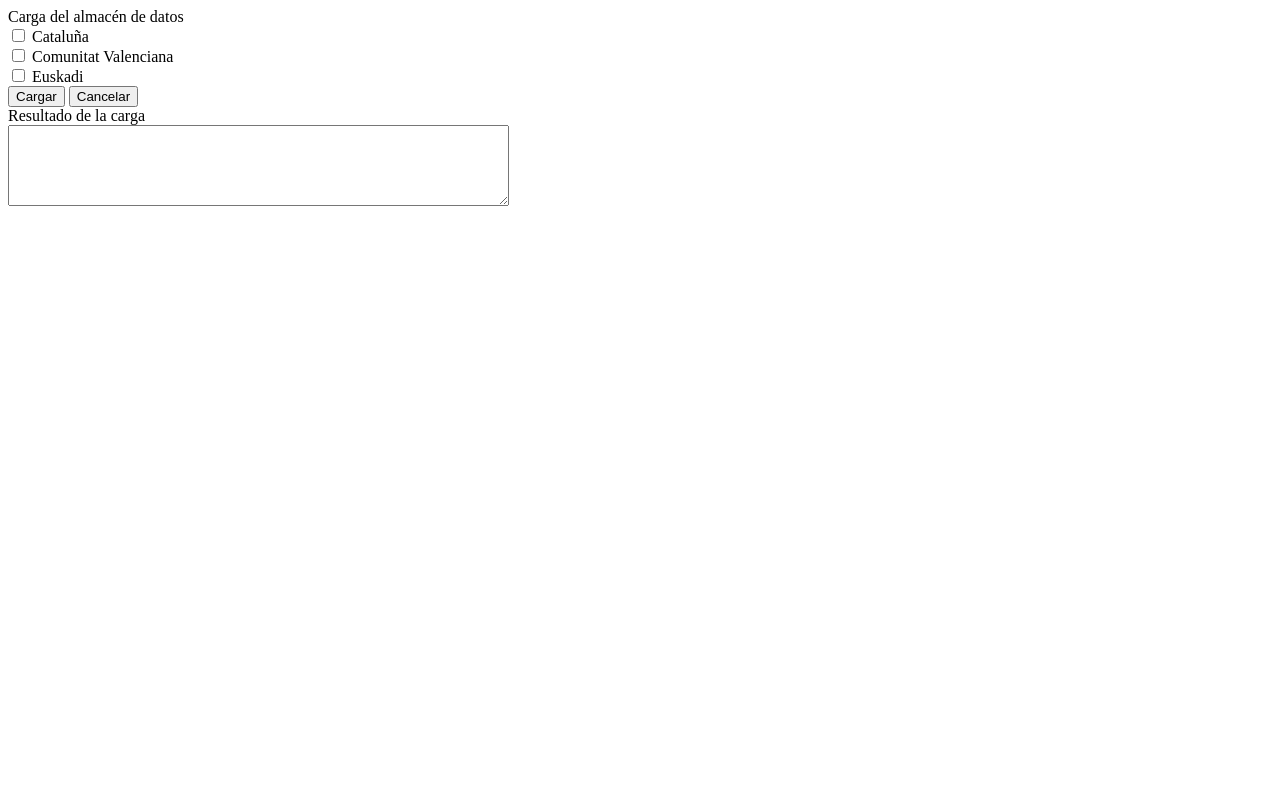
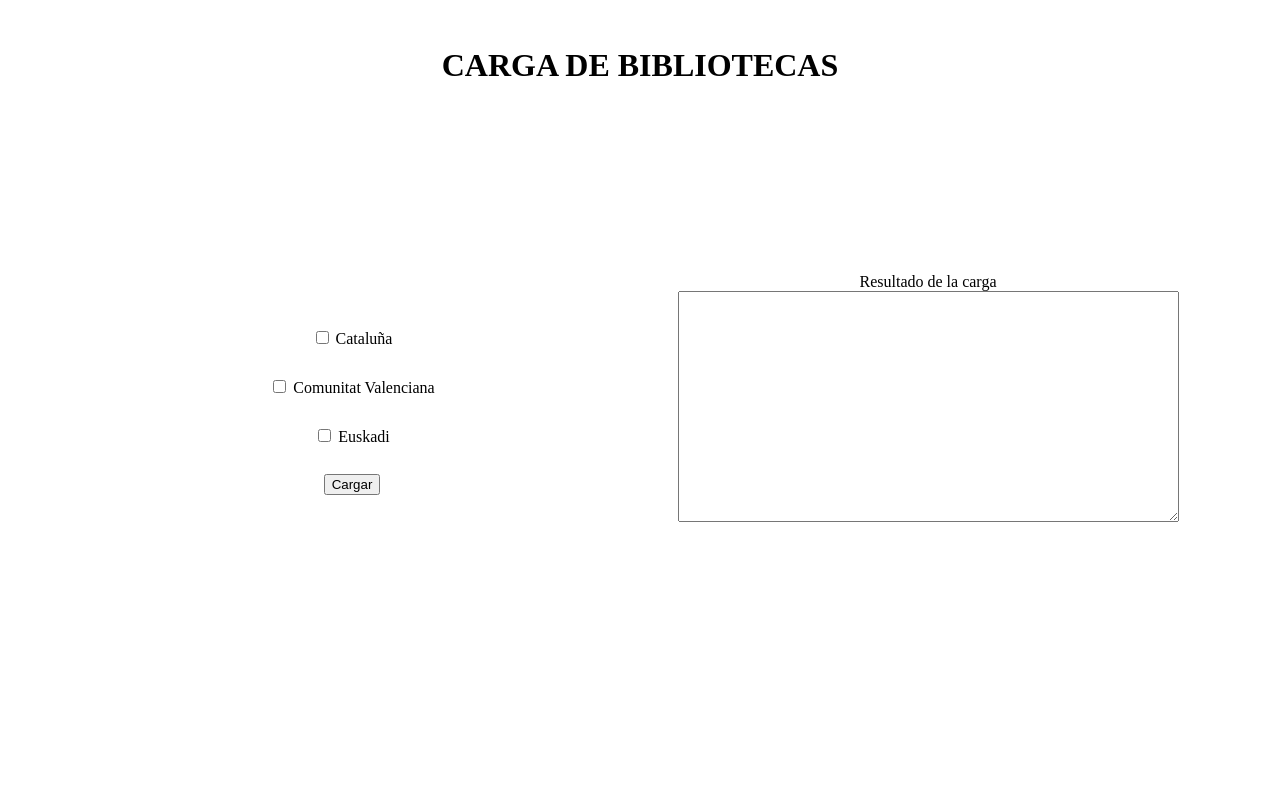
Before and after one commit to KuboSD/IEI2021-API, a website: page FrontEnd/carga.html in a window 1280 px wide. Drawn offline with Linux system fonts and the light colour scheme.

Commit message:
Index y Carga htmls creados y Api cambiada para que se reciban peticiones HTTP

```diff
--- /dev/null
+++ b/FrontEnd/carga.css
@@ -0,0 +1,54 @@
+html, body{
+    width: 100%;
+    height: 100%;
+    padding: 0;
+    margin: 0;
+}
+
+.main-container{
+    width: 100%;
+    height: 100%;
+    display: flex;
+    flex-direction: column;
+}
+
+.title-container{
+    width: 100%;
+    height: 15%;
+    display: flex;
+    justify-content: center;
+    padding-top: 2%;
+}
+
+.content-container{
+    height: 85%;
+    width: 100%;
+    display: flex;
+    flex-direction: row;
+    justify-content: space-between;
+    padding-bottom: 10%;
+}
+
+.input-container{
+    height: 100%;
+    width: 50%;
+    padding-left: 5%;
+    display: flex;
+    flex-direction: column;
+    align-items: center;
+    justify-content: center;
+}
+
+.result-container{
+    height: 100%;
+    width: 50%;
+    padding-right: 5%;
+    display: flex;
+    flex-direction: column;
+    align-items: center;
+    justify-content: center;
+}
+
+.input-container div{
+    margin-top: 5%;
+}
--- a/FrontEnd/carga.html
+++ b/FrontEnd/carga.html
@@ -1,25 +1,36 @@
+<!DOCTYPE html>
 <html>
-    <title>Buscador de bibliotecas</title>
-
-    <head>Carga del almacén de datos</head>
-    <div></div>
+    <head>
+        <title>Carga de bibliotecas</title>
+        <link rel="stylesheet" href="carga.css">
+    </head>
     <body>
-
-        <input type="checkbox" id="vehicle1" name="vehicle1" value="Bike">
-            <label for="vehicle1"> Cataluña</label><br>
-
-        <input type="checkbox" id="vehicle2" name="vehicle2" value="Car">
-            <label for="vehicle2">Comunitat Valenciana</label><br>
-
-        <input type="checkbox" id="vehicle3" name="vehicle3" value="Boat">
-            <label for="vehicle3"> Euskadi</label><br>
-
-        <input type="button" value="Cargar"> </input>
-        <input type="button" value="Cancelar"> </input>
-        <div></div>
-
-        <label>Resultado de la carga</label>
-        <div></div>
-        <textarea name="Resultado"  cols="60" rows="5"></textarea>
-
+        <div class="main-container">
+            <div class="title-container">
+                <h1>CARGA DE BIBLIOTECAS</h1>
+            </div>
+            <div class="content-container">
+                <div class="input-container">
+                    <div class="catalunya-input-container">
+                        <input type="checkbox" id="vehicle1" name="vehicle1" value="Bike">
+                        <label> Cataluña</label>
+                    </div>
+                    <div class="cv-input-container">
+                        <input type="checkbox" id="vehicle2" name="vehicle2" value="Car">
+                        <label>Comunitat Valenciana</label>
+                    </div>
+                    <div class="euskadi-input-container">
+                        <input type="checkbox" id="vehicle3" name="vehicle3" value="Boat">
+                        <label> Euskadi</label>
+                    </div>
+                    <div class="button-input-container">
+                        <input type="button" value="Cargar"> </input>
+                    </div>
+                </div>
+                <div class="result-container">
+                    <label>Resultado de la carga</label>
+                    <textarea name="Resultado"  cols="60" rows="15"></textarea>
+                </div>
+            </div>
+        </div>
     </body>
--- /dev/null
+++ b/FrontEnd/styles.css
@@ -0,0 +1,39 @@
+html, body{
+    width: 100%;
+    height: 100%;
+    margin: 0;
+    padding: 0;
+}
+
+.main-container{
+    width: 100%;
+    height: 100%;
+    display: flex;
+    flex-direction: column;
+}
+
+.title-container{
+    width: 100%;
+    height: 20%;
+    display: flex;
+    justify-content: center;
+    align-items: center;
+}
+
+.buttons-container{
+    width: 100%;
+    height: 80%;
+    display: flex;
+    justify-content: space-between;
+    align-items: center;
+}
+
+.load-container{
+    margin-left: 10%;
+    margin-bottom: 10%;
+}
+
+.search-container{
+    margin-right: 10%;
+    margin-bottom: 10%;
+}
--- a/package.json
+++ b/package.json
@@ -23,6 +23,7 @@
     "express": "^4.17.1",
     "fast-csv": "^4.3.6",
     "mysql": "^2.18.1",
+    "xml-js": "^1.6.11",
     "xml2js": "^0.4.23"
   }
 }
```
Also changed, not shown: FrontEnd/busqueda.html (+1 -0 lines), FrontEnd/index.html (added, +27 -0 lines), db.js (+60 -10 lines), extractores/XMLtoJSON.js (+17 -16 lines), index.js (+20 -3 lines), FrontEnd/carga.js (added), 2 other files.
